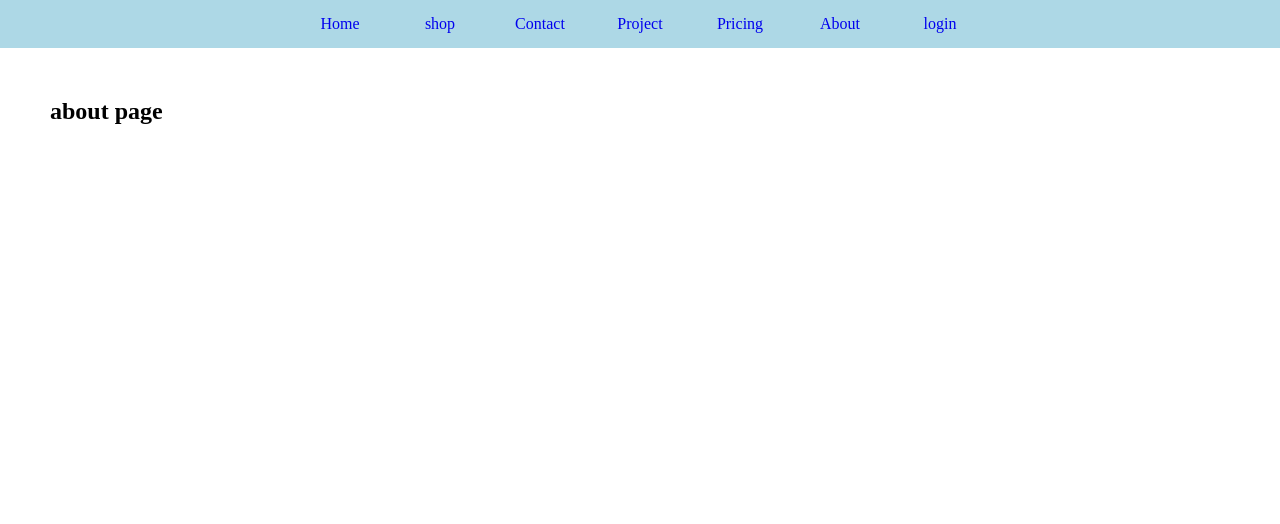
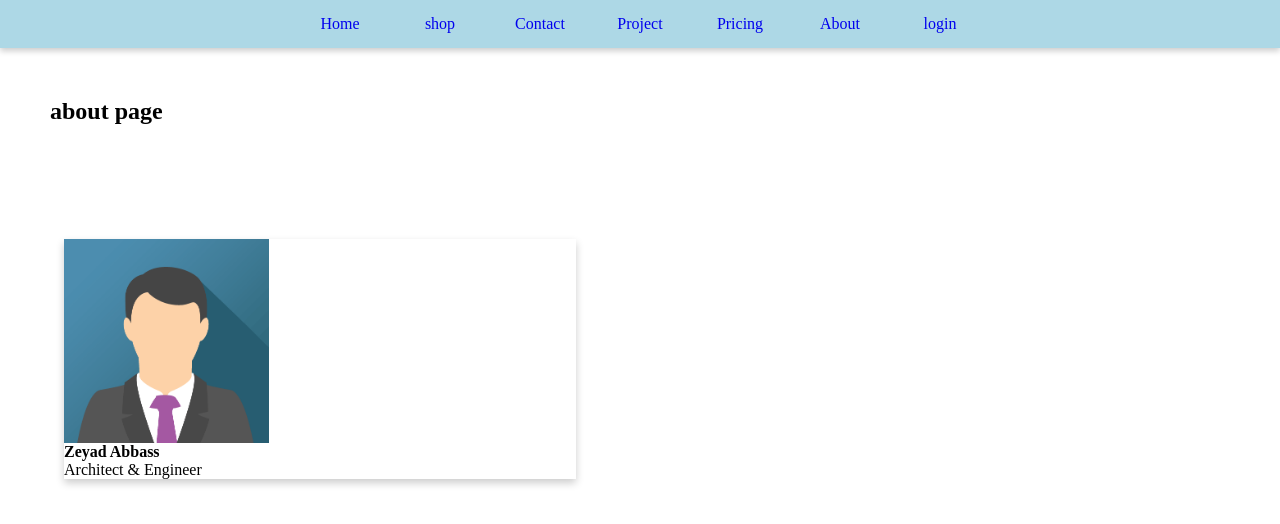
Before and after one commit to baxiry/im, a plain HTML site: page pages/about.html in a window 1280 px wide. Drawn offline with Linux system fonts and the light colour scheme.

Commit message:
some improve

```diff
--- a/pages/about.html
+++ b/pages/about.html
@@ -21,4 +21,27 @@
      <div class="content">
      <h2>about page</h2>
      </div>
+  <div class="card">
+    <img src="assets/img_avatar.png" alt="Avatar" style="width:40%">
+    <div class="container">
+        <h4><b>Zeyad Abbass</b></h4>
+        <p>Architect & Engineer</p>
+    </div>
+  </div>
+<style>
+.card {
+  box-shadow: 0 4px 8px 0 rgba(0,0,0,0.2);
+  transition: 0.3s;
+  width: 40%;
+  margin:5%
+}
+
+.card:hover {
+  box-shadow: 0 8px 16px 0 rgba(0,0,0,0.2);
+}
+
+.class .container {
+  padding: 2px 16px;
+}
+</style>
 </html>
--- a/pages/assets/login.css
+++ b/pages/assets/login.css
@@ -25,6 +25,8 @@ input[type=submit]:hover {
 }
 
 div {
+  box-shadow: 0 5px 10px 0 rgba(0,0,0,0.2);
+  transition: 0.5s;
   border-radius: 5px;
   background-color: #f2f2f2;
   padding: 20px;
--- a/pages/assets/style.css
+++ b/pages/assets/style.css
@@ -3,6 +3,8 @@ padding:0;
 margin:0;
 }
 .menu-bar {
+  box-shadow: 0 3px 6px 0 rgba(0,0,0,0.2);
+  transition: 0.3s;
     background-color:lightblue;
     //background-color:#0000;
     text-align:center
@@ -34,4 +36,4 @@ margin:0;
 .content {
     padding:50px;
 }
-// styles of login page
+// card style
```
Also changed, not shown: pages/home.html (+0 -6 lines), pages/login.html (+11 -1 lines), pages/assets/img_avatar.png (added).
